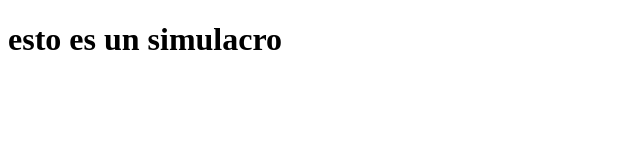
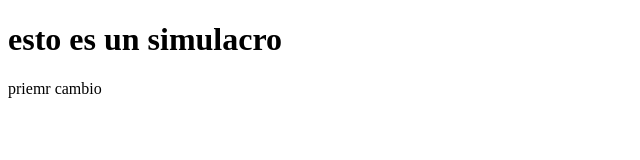
Before and after one commit to flor-moderna/probandoGIT, a plain HTML site: page first.html in a window 1280 px wide. Shown: the whole page, without its empty margins (0-640 px from the left). Drawn offline with Linux system fonts and the light colour scheme.

Commit message:
primer cambio

```diff
--- a/first.html
+++ b/first.html
@@ -8,5 +8,6 @@
 </head>
 <body>
     <h1>esto es un simulacro</h1>
+    <p>priemr cambio</p>
 </body>
 </html>
```
